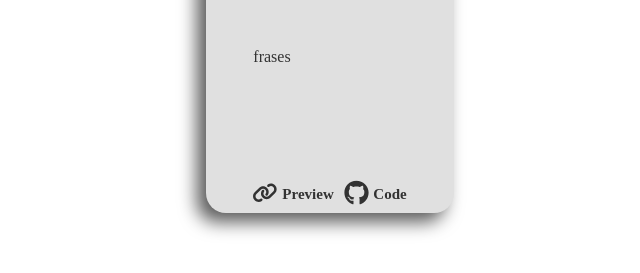
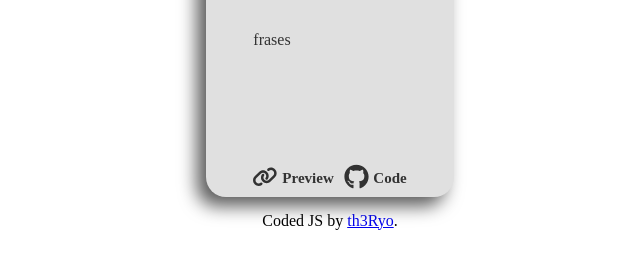
Before and after one commit to th3Ryo/API-REST-Card-Onepiece, a plain HTML site: page CLASE 1/index.html in a window 1280 px wide. Shown: the part 395-668 px from the top of the page, without its empty margins (310-950 px from the left). Drawn offline with Linux system fonts and the light colour scheme; no server answers.

Commit message:
sin comentarios y con link

```diff
--- a/CLASE 1/index.html
+++ b/CLASE 1/index.html
@@ -32,5 +32,9 @@
     </div>
     </div>
     <script src="./main.js"></script>
+    <div class="attribution">
+        Coded JS by <a href="https://github.com/th3Ryo">th3Ryo</a>.
+    </div>
 </body>
+
 </html>
--- a/CLASE 1/style.css
+++ b/CLASE 1/style.css
@@ -1,5 +1,6 @@
 body {
     display: flex;
+    flex-direction: column;
     justify-content: center;
     align-items: center;
     height: 100vh;
@@ -91,3 +92,8 @@ p {
   .card__links .link:hover {
     text-decoration: underline;
   }
+
+
+  .attribution {
+    margin-top: 15px;
+  }
```
Also changed, not shown: CLASE 1/main.js (+0 -36 lines).
